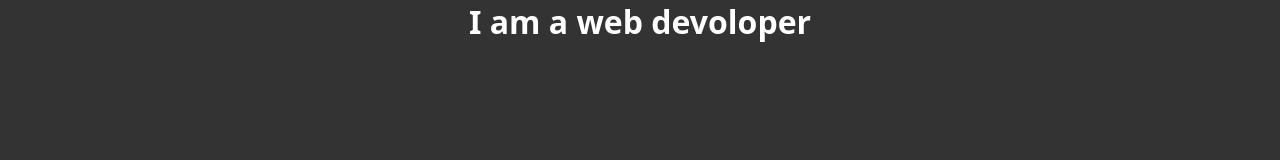
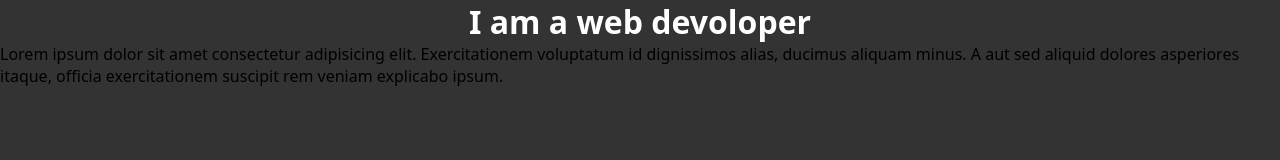
Before and after one commit to Billioneir/my-cv, a plain HTML site: page index.html in a window 1280 px wide. Drawn offline with Linux system fonts and the light colour scheme.

Commit message:
i add to html box and paragragh

```diff
--- a/index.html
+++ b/index.html
@@ -8,6 +8,9 @@
     <link rel="stylesheet" href="style.css">
 </head>
 <body>
-    <h1>I am a web devoloper</h1>
+    <div class="wrapper">
+        <h1>I am a web devoloper</h1>
+        <p>Lorem ipsum dolor sit amet consectetur adipisicing elit. Exercitationem voluptatum id dignissimos alias, ducimus aliquam minus. A aut sed aliquid dolores asperiores itaque, officia exercitationem suscipit rem veniam explicabo ipsum.</p>
+    </div>
 </body>
 </html>
```
